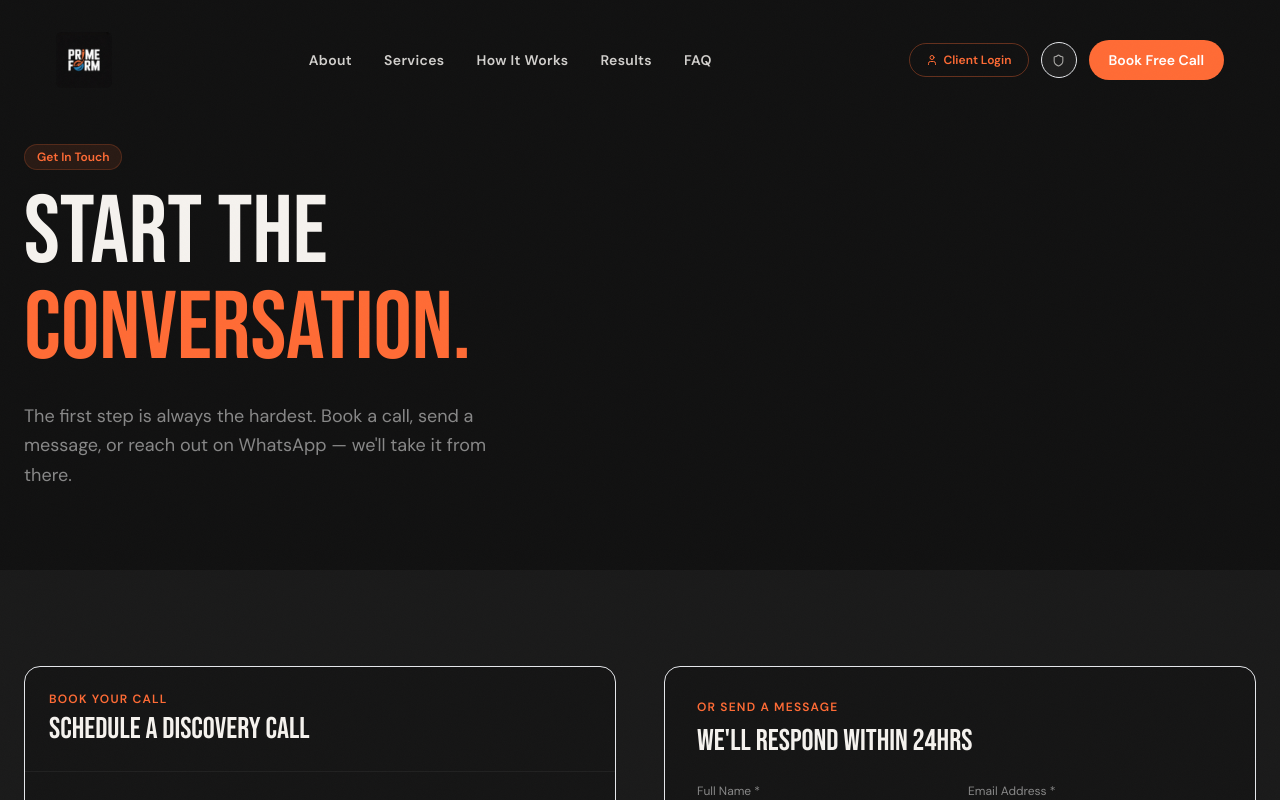
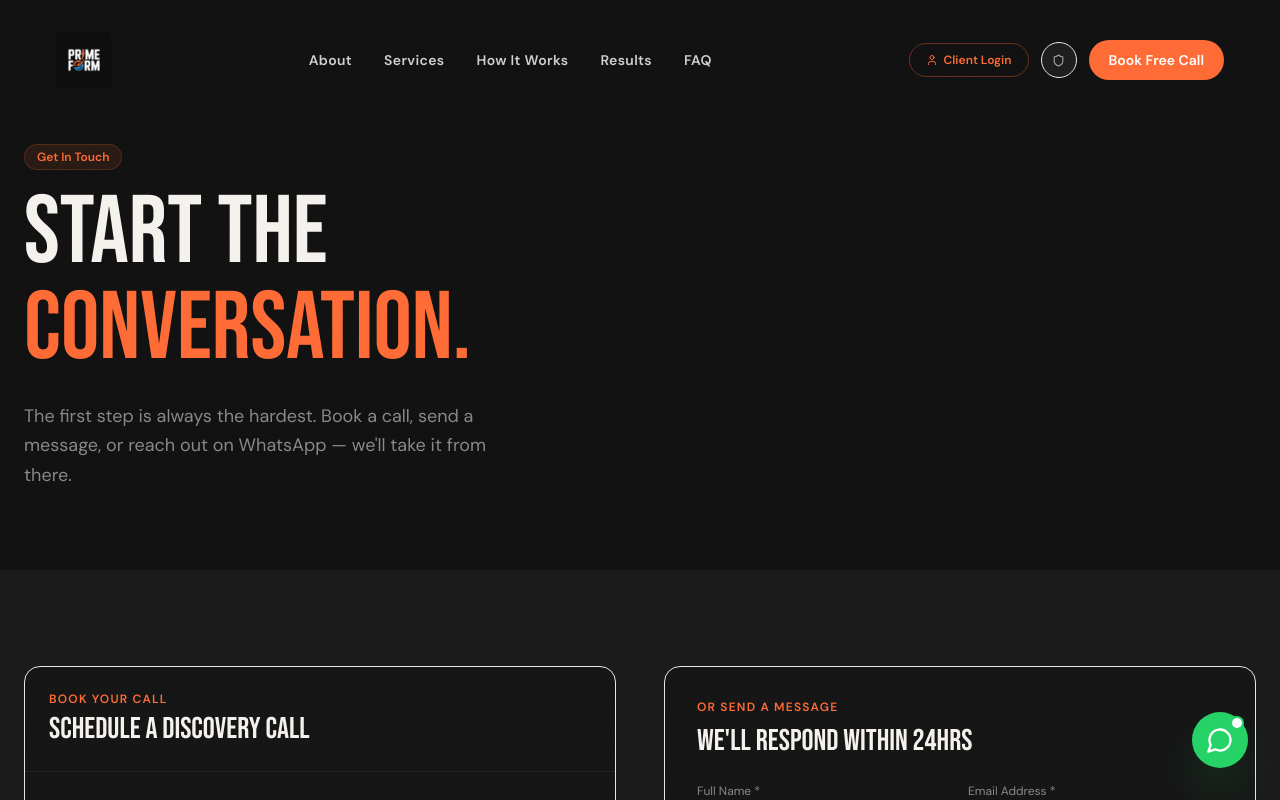
Before and after one commit to Ibrahim-252/prime-form, a React (Vite) app: page / in a window 1280 px wide. Both pictures are taken after a click on the button "Book Free Call". Shown: the top 800 px of the page. Built offline with nearby package versions, Linux system fonts and the light colour scheme.

Commit message:
Add WhatsApp floating button and update contact numbers globally

```diff
--- a/src/App.jsx
+++ b/src/App.jsx
@@ -3,6 +3,7 @@ import React, { useState, useEffect } from 'react'
 // ── Layout ──
 import Navbar  from './components/Navbar'
 import Footer  from './components/Footer'
+import WhatsAppButton from './components/WhatsAppButton'
 
 // ── Public pages ──
 import HomePage         from './pages/HomePage'
@@ -131,6 +132,7 @@ export default function App() {
       </main>
 
       <Footer navigate={navigate} />
+      <WhatsAppButton />
     </div>
   )
 }
--- a/src/components/Footer.jsx
+++ b/src/components/Footer.jsx
@@ -56,7 +56,7 @@ export default function Footer({ navigate }) {
 
             <div className="mb-6 text-sm text-light/80 space-y-1">
               <p><a href="mailto:hello@primeform.com" className="hover:text-accent transition-colors">hello@primeform.com</a></p>
-              <p><a href="tel:+971500000000" className="hover:text-accent transition-colors">+971 50 000 0000</a></p>
+              <p><a href="tel:+971525934143" className="hover:text-accent transition-colors">+971 52 593 4143</a></p>
             </div>
 
             {/* Social links */}
--- /dev/null
+++ b/src/components/WhatsAppButton.jsx
@@ -0,0 +1,48 @@
+import React from 'react'
+import { motion } from 'framer-motion'
+import { MessageCircle } from 'lucide-react'
+
+/**
+ * WhatsAppButton — A floating action button (FAB) that opens WhatsApp.
+ * Fixed to the bottom-right of the screen.
+ */
+export default function WhatsAppButton() {
+  const whatsappNumber = '971525934143'
+  const whatsappUrl = `https://wa.me/${whatsappNumber}`
+
+  return (
+    <motion.a
+      href={whatsappUrl}
+      target="_blank"
+      rel="noopener noreferrer"
+      initial={{ opacity: 0, scale: 0.5, y: 50 }}
+      animate={{ opacity: 1, scale: 1, y: 0 }}
+      whileHover={{ scale: 1.1 }}
+      whileTap={{ scale: 0.9 }}
+      className="fixed bottom-8 right-8 z-[60] w-14 h-14 bg-[#25D366] text-white rounded-full
+                 flex items-center justify-center shadow-2xl shadow-green-500/40
+                 hover:shadow-green-500/60 transition-all duration-300 group"
+      aria-label="Contact us on WhatsApp"
+    >
+      {/* Icon */}
+      <MessageCircle size={28} className="relative z-10" />
+
+      {/* Ripple/Glow effect */}
+      <div className="absolute inset-0 rounded-full bg-[#25D366] animate-ping opacity-20 group-hover:opacity-40 transition-opacity" />
+
+      {/* Active dot */}
+      <span className="absolute top-1 right-1 flex h-3.5 w-3.5">
+        <span className="animate-ping absolute inline-flex h-full w-full rounded-full bg-white opacity-75"></span>
+        <span className="relative inline-flex rounded-full h-3.5 w-3.5 bg-white border-2 border-[#25D366]"></span>
+      </span>
+
+      {/* Tooltip on hover */}
+      <div className="absolute right-full mr-4 px-3 py-1.5 bg-white text-primary text-xs font-bold rounded-lg
+                      opacity-0 group-hover:opacity-100 translate-x-2 group-hover:translate-x-0
+                      transition-all duration-300 whitespace-nowrap pointer-events-none shadow-xl">
+        WhatsApp Us
+        <div className="absolute top-1/2 -right-1 -translate-y-1/2 w-2 h-2 bg-white rotate-45" />
+      </div>
+    </motion.a>
+  )
+}
--- a/src/pages/ContactPage.jsx
+++ b/src/pages/ContactPage.jsx
@@ -16,9 +16,9 @@ const GOALS = [
 /* Contact info tiles */
 const CONTACT_INFO = [
   { Icon: Mail,    label: 'Email',     value: 'hello@primeform.com',     href: 'mailto:hello@primeform.com' },
-  { Icon: Phone,   label: 'Phone',     value: '+44 20 7123 4567',        href: 'tel:+442071234567'          },
+  { Icon: Phone,   label: 'Phone',     value: '+971 52 593 4143',        href: 'tel:+971525934143'          },
   { Icon: Clock,   label: 'Response',  value: 'Within 24 hours',         href: null                         },
-  { Icon: MapPin,  label: 'Based in',  value: 'London, UK (Global)',     href: null                         },
+  { Icon: MapPin,  label: 'Based in',  value: 'Dubai, UAE (Global)',     href: null                         },
 ]
 
 /* Calendly placeholder embed */
@@ -119,7 +119,7 @@ function ContactForm() {
 
       <div>
         <label className="text-xs text-muted mb-1.5 block">Phone Number</label>
-        <input className={fieldClass} placeholder="+44 7700 000000" value={form.phone} onChange={update('phone')} />
+        <input className={fieldClass} placeholder="+971 52 593 4143" value={form.phone} onChange={update('phone')} />
       </div>
 
       <div>
@@ -205,7 +205,7 @@ export default function ContactPage() {
               {/* WhatsApp button */}
               <AnimatedSection delay={0.2}>
                 <a
-                  href="https://wa.me/442071234567"
+                  href="https://wa.me/971525934143"
                   target="_blank"
                   rel="noopener noreferrer"
                   className="flex items-center gap-3 p-5 rounded-2xl border border-green-500/20
```
